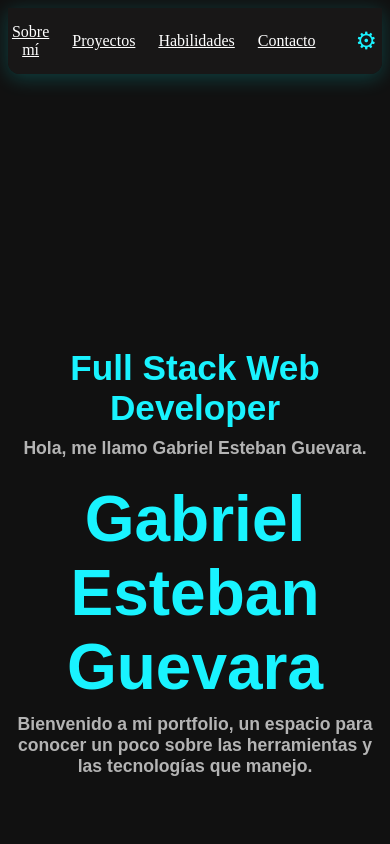
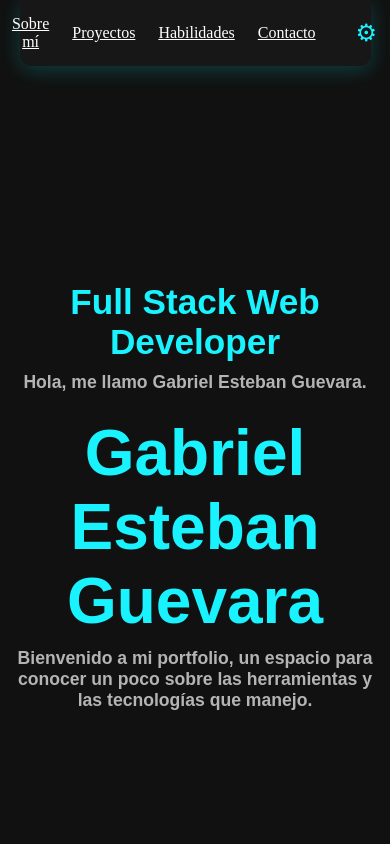
Before and after one commit to watefa1/gabrielguevara.portafolio, an Angular app: page / in a window 390 px wide. Shown: the top 844 px of the page. Built offline with nearby package versions, Linux system fonts and the light colour scheme; a web font is replaced by a local one.

Commit message:
nav movil

```diff
--- a/src/app/app.css
+++ b/src/app/app.css
@@ -271,14 +271,16 @@ header h1 {
   }
   .navbar {
   min-width: 0;
-  width: 100%;
+  width: 90%;
   max-width: 900px;
   margin: 0 auto;
   box-sizing: border-box;
   padding-left: 0;
   padding-right: 0;
-  position: sticky;
+  position: fixed;
   top: 0;
+  left: 0;
+  right: 0;
   z-index: 1000;
   background: rgba(26, 25, 25, 0.95);
   box-shadow: 0 4px 20px rgba(0, 255, 255, 0.2);
--- a/src/app/skills/skills-cv-container.css
+++ b/src/app/skills/skills-cv-container.css
@@ -9,7 +9,7 @@
 }
 @media (max-width: 768px) {
   .skills-cv-container {
-    max-width: 100vw;
+    max-width: 90vw;
     width: 100vw;
     box-sizing: border-box;
     padding-left: 0.5rem;
```
